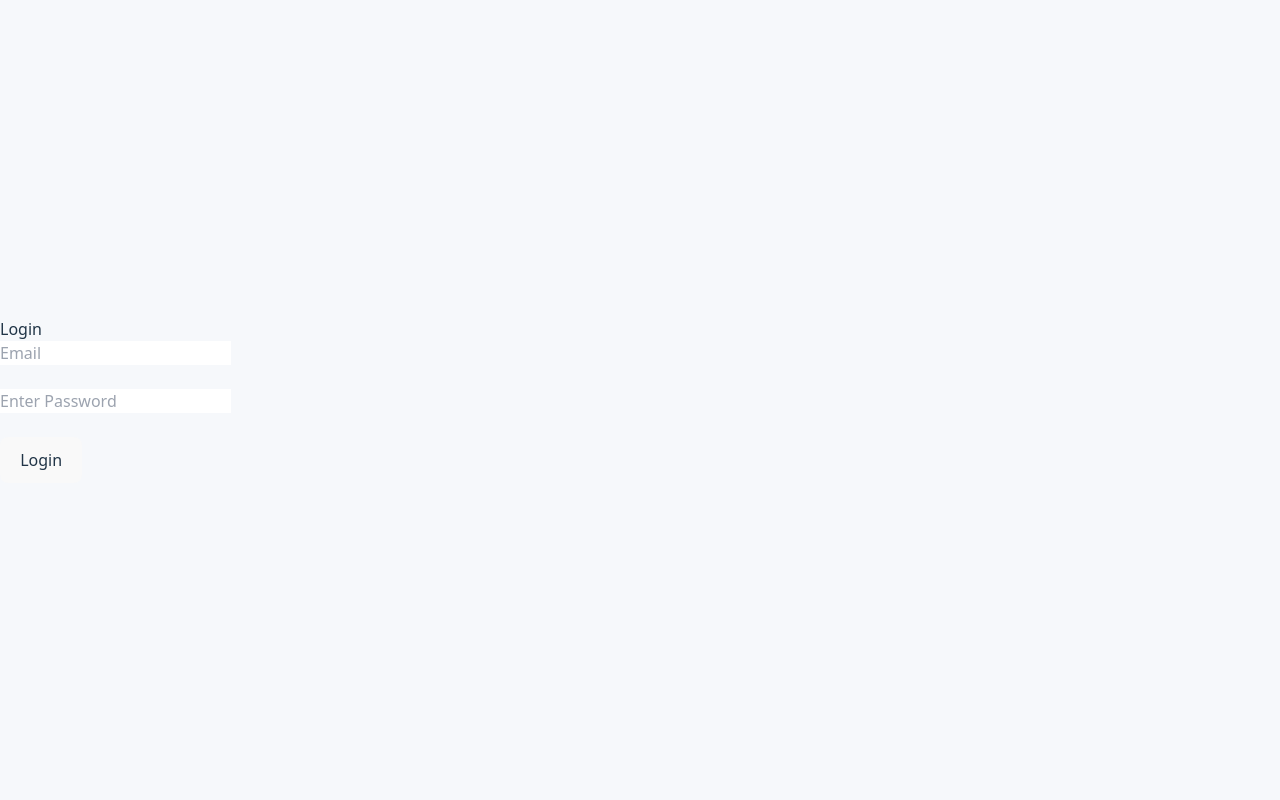
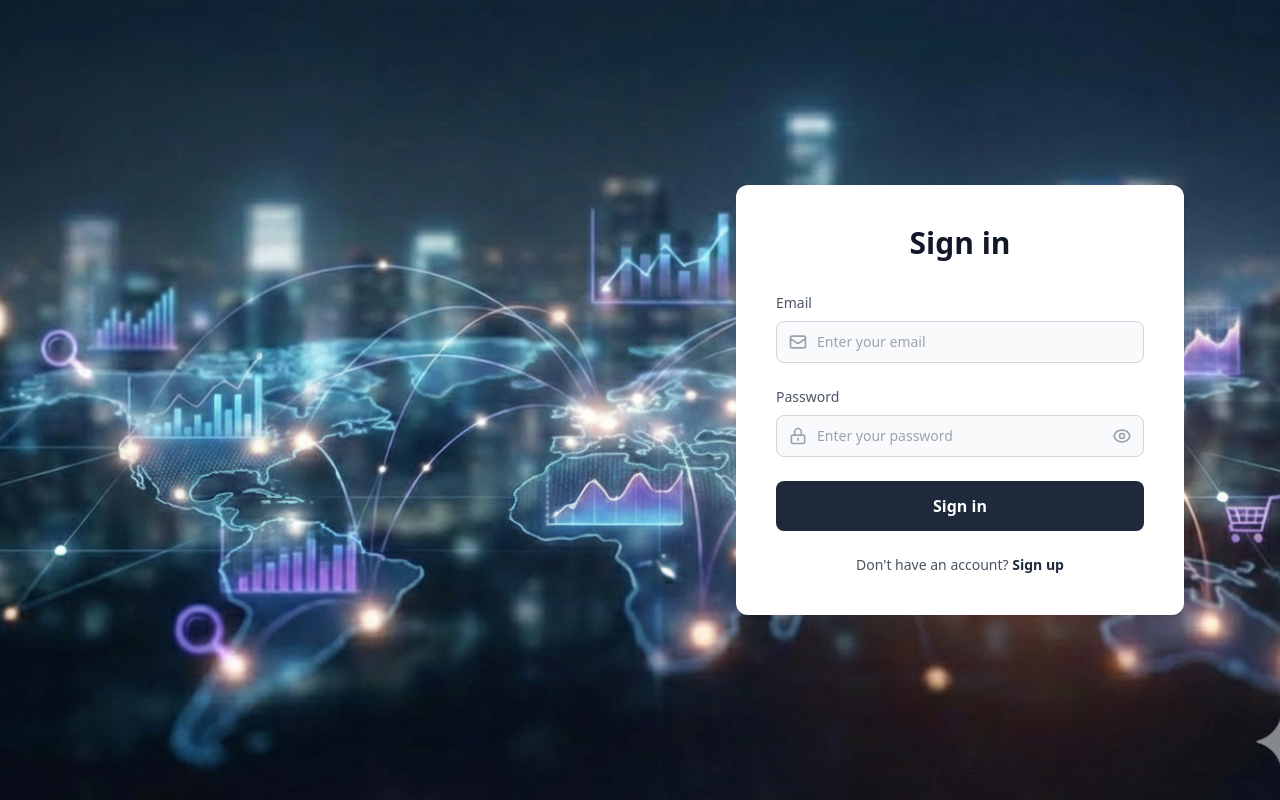
Before and after one commit to SaiTeja020/MarketHub, a React app in the folder frontend/: page /login in a window 1280 px wide. Built offline with nearby package versions, Linux system fonts and the light colour scheme; no server answers; the HTML template or start-up script is replaced by a standard one.

Commit message:
Fixed Login

```diff
--- a/frontend/src/index.css
+++ b/frontend/src/index.css
@@ -33,9 +33,6 @@ a:hover {
 
 body {
   margin: 0;
-  display: flex;
-  place-items: center;
-  min-width: 320px;
   min-height: 100vh;
   background: #f6f8fb; /* light background similar to screenshot */
   -webkit-font-smoothing: antialiased;
--- a/frontend/src/pages/Login.jsx
+++ b/frontend/src/pages/Login.jsx
@@ -5,9 +5,10 @@ import { supabase } from "../lib/supabase.js";
 export default function Login() {
     const [email, setEmail] = useState("");
     const [password, setPassword] = useState("");
+    const [showPassword, setShowPassword] = useState(false);
     const setUser = useUserStore((s) => s.setUser);
 
-    async function handleLogin(e){
+    async function handleLogin(e) {
         e.preventDefault();
 
         const { data, error } = supabase.auth.signInWithPassword({
@@ -15,7 +16,7 @@ export default function Login() {
             password
         });
 
-        if(error){
+        if (error) {
             alert(error.message);
             return;
         }
@@ -34,28 +35,83 @@ export default function Login() {
         window.location.href = '/';
     }
 
-    return(
-        <div style = {{ width: 350, margin: "50px auto"}}>
-            <h2>Login</h2>
-            <form onSubmit={handleLogin}>
+    return (
+        <div className = "bg-loginpage-bg bg-cover bg-center h-screen w-full">
+            <div className="min-h-screen flex items-center justify-end pr-24">
+                <div className="bg-white p-10 rounded-xl shadow-sm w-full max-w-md">
+                    <h2 className="text-3xl font-bold mb-8 text-center text-gray-900">Sign in</h2>
+                    <form onSubmit={handleLogin} className="space-y-6">
+                        <div>
+                            <label className="block text-gray-600 text-sm font-medium mb-2" htmlFor="email">
+                                Email
+                            </label>
+                            <div className="relative">
+                                <div className="absolute inset-y-0 left-0 pl-3 flex items-center pointer-events-none">
+                                    <svg className="h-5 w-5 text-gray-400" fill="none" viewBox="0 0 24 24" stroke="currentColor">
+                                        <path strokeLinecap="round" strokeLinejoin="round" strokeWidth={2} d="M3 8l7.89 5.26a2 2 0 002.22 0L21 8M5 19h14a2 2 0 002-2V7a2 2 0 00-2-2H5a2 2 0 00-2 2v10a2 2 0 002 2z" />
+                                    </svg>
+                                </div>
                                 <input
-                    type = "email"
-                    placeholder = "Email"
-                    value = {email}
+                                    id="email"
+                                    type="email"
+                                    placeholder="Enter your email"
+                                    value={email}
                                     onChange={(e) => setEmail(e.target.value)}
                                     required
-                    /><br /><br />
+                                    className="pl-10 block w-full border-gray-300 rounded-lg bg-gray-50 border focus:ring-blue-500 focus:border-blue-500 p-2.5 text-sm"
+                                />
+                            </div>
+                        </div>
 
+                        <div>
+                            <label className="block text-gray-600 text-sm font-medium mb-2" htmlFor="password">
+                                Password
+                            </label>
+                            <div className="relative">
+                                <div className="absolute inset-y-0 left-0 pl-3 flex items-center pointer-events-none">
+                                    <svg className="h-5 w-5 text-gray-400" fill="none" viewBox="0 0 24 24" stroke="currentColor">
+                                        <path strokeLinecap="round" strokeLinejoin="round" strokeWidth={2} d="M12 15v2m-6 4h12a2 2 0 002-2v-6a2 2 0 00-2-2H6a2 2 0 00-2 2v6a2 2 0 002 2zm10-10V7a4 4 0 00-8 0v4h8z" />
+                                    </svg>
+                                </div>
                                 <input
-                    type = "password"
-                    placeholder = "Enter Password"
-                    value = {password}
+                                    id="password"
+                                    type={showPassword ? "text" : "password"}
+                                    placeholder="Enter your password"
+                                    value={password}
                                     onChange={(p) => setPassword(p.target.value)}
                                     required
-                    /><br /><br />
+                                    className="pl-10 block w-full border-gray-300 rounded-lg bg-gray-50 border focus:ring-blue-500 focus:border-blue-500 p-2.5 text-sm"
+                                />
+                                <div className="absolute inset-y-0 right-0 pr-3 flex items-center cursor-pointer" onClick={() => setShowPassword(!showPassword)}>
+                                    {showPassword ? (
+                                        <svg className="h-5 w-5 text-gray-400" fill="none" viewBox="0 0 24 24" stroke="currentColor">
+                                            <path strokeLinecap="round" strokeLinejoin="round" strokeWidth={2} d="M13.875 18.825A10.05 10.05 0 0112 19c-4.478 0-8.268-2.943-9.543-7a9.97 9.97 0 011.563-3.029m5.858.908a3 3 0 114.243 4.243M9.878 9.878l4.242 4.242M9.88 9.88l-3.29-3.29m7.532 7.532l3.29 3.29M3 3l3.59 3.59m0 0A9.953 9.953 0 0112 5c4.478 0 8.268 2.943 9.543 7a10.025 10.025 0 01-4.132 5.411m0 0L21 21" />
+                                        </svg>
+                                    ) : (
+                                        <svg className="h-5 w-5 text-gray-400" fill="none" viewBox="0 0 24 24" stroke="currentColor">
+                                            <path strokeLinecap="round" strokeLinejoin="round" strokeWidth={2} d="M15 12a3 3 0 11-6 0 3 3 0 016 0z" />
+                                            <path strokeLinecap="round" strokeLinejoin="round" strokeWidth={2} d="M2.458 12C3.732 7.943 7.523 5 12 5c4.478 0 8.268 2.943 9.542 7-1.274 4.057-5.064 7-9.542 7-4.477 0-8.268-2.943-9.542-7z" />
+                                        </svg>
+                                    )}
+                                </div>
+                            </div>
+                        </div>
 
-                <button type="submit">Login</button>
+                        <button
+                            type="submit"
+                            className="w-full bg-slate-800 hover:bg-slate-900 text-white font-bold py-3 px-4 rounded-lg focus:outline-none focus:shadow-outline transition duration-300"
+                        >
+                            Sign in
+                        </button>
+
+                        <div className="text-center mt-4">
+                            <p className="text-sm text-gray-600">
+                                Don't have an account? <a href="/signup" className="font-bold text-slate-800 hover:text-slate-900">Sign up</a>
+                            </p>
+                        </div>
                     </form>
+                </div>
+            </div>
         </div>
     );
 }
--- a/frontend/tailwind.config.js
+++ b/frontend/tailwind.config.js
@@ -5,7 +5,11 @@ export default {
     "./src/**/*.{js,jsx,ts,tsx}",
   ],
   theme: {
-    extend: {},
+    extend: {
+      backgroundImage: {
+        'loginpage-bg': "url('/login_background.jpg')",
+      },
+    },
   },
   plugins: [],
 };
```
Also changed, not shown: frontend/public/login_background.jpg (added), 1 other file (tests, documents, lock files or other folders). Lines whose indentation alone changed are shown as unchanged.
